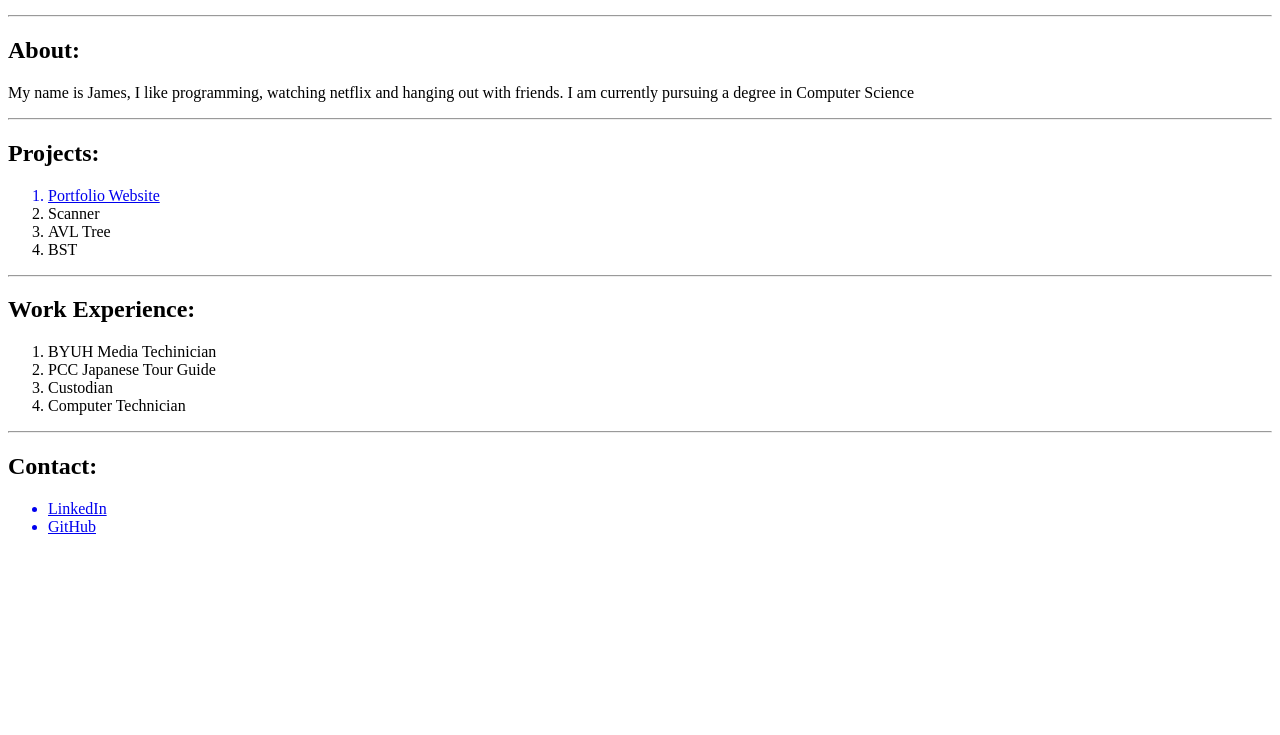
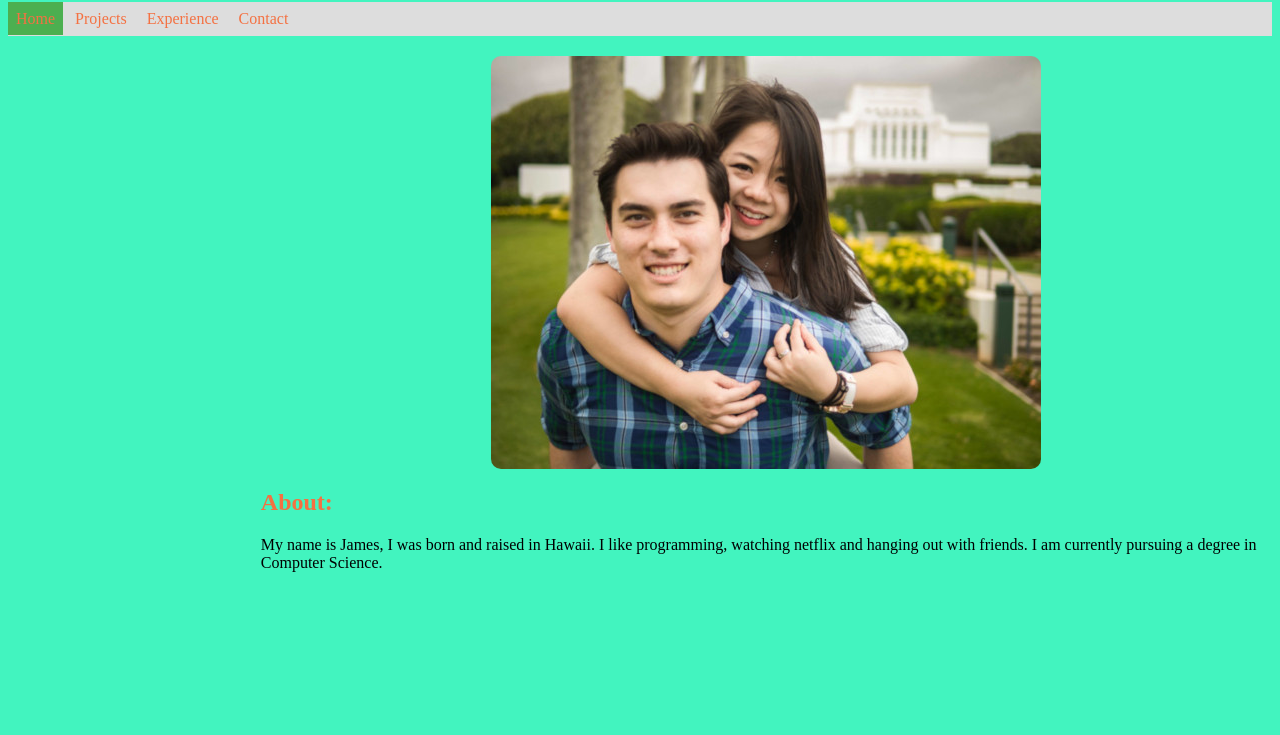
Before and after one commit to jswalker808/gitpractice, a plain HTML site: page index.html in a window 1280 px wide. Shown: the part 65-800 px from the top of the page. Drawn offline with Linux system fonts and the light colour scheme.

Commit message:
Added HTML Files

```diff
--- a/index.html
+++ b/index.html
@@ -3,33 +3,25 @@
 <html>
 <head>
 	<title>James's Portfolio</title>
+	<link rel="stylesheet" href="portfolio.css">
 </head>
 <body>
-	<h1>James' Portfolio</h1>
-	<hr>
-	<h2>About:</h2>
-		<p>My name is James, I like programming, watching netflix and hanging out with friends.  I am currently pursuing a degree in Computer Science</p>
-	<hr>
-	<h2>Projects:</h2>
-		<ol>
-			<a href="http://www.jamesswalker.com"><li>Portfolio Website</li></a>
-			<li>Scanner</li>
-			<li>AVL Tree</li>
-			<li>BST</li>
-		</ol>
-	<hr>
-	<h2>Work Experience:</h2>
-	<ol>
-		<li>BYUH Media Techinician</li>
-		<li>PCC Japanese Tour Guide</li>
-		<li>Custodian</li>
-		<li>Computer Technician</li>
-	</ol>
-	<hr>
-	<h2>Contact:</h2>
-	<ul>
-		<a href="https://www.linkedin.com/in/james-walker-4a0515103/"><li>LinkedIn</li></ol></a>
-		<a href="https://github.com/jswalker808"><li>GitHub</li></a>
+	<h2>James' Portfolio</h2>
+	<ul class="navBar">
+	  <li class="navBarLi"><a href="index.html" class="navBarA active">Home</a></li>
+	  <li class="navBarLi"><a href="projects.html" class="navBarA">Projects</a></li>
+	  <li class="navBarLi"><a href="experience.html" class="navBarA">Experience</a></li>
+	  <li class="navBarLi"><a href="contact.html" class="navBarA">Contact</a></li>
 	</ul>
+	<section>
+	   <aside>
+	   </aside>
+	   <article>
+			 <img src="aboutMe1.jpg">
+			 <h2 id="about">About:</h2>
+			 <p>My name is James, I was born and raised in Hawaii.  I like programming, watching netflix and hanging out with friends.
+					 I am currently pursuing a degree in Computer Science.</p>
+	   </article>
+	 </section>
 </body>
 </html>
--- /dev/null
+++ b/portfolio.css
@@ -0,0 +1,57 @@
+body {
+    background-color: #42f4bf;
+}
+
+h2 {
+  color: #f47142;
+}
+
+a {
+  text-decoration: none;
+  color: black;
+}
+
+img {
+  border-radius: 10px;
+  display: block;
+  margin-left: auto;
+  margin-right: auto;
+}
+
+.active {
+  background-color: #4CAF50;
+}
+
+.navBar {
+    list-style-type: none;
+    margin: 0;
+    margin-bottom: 20px;
+    padding: 0;
+    padding-top: 8px;
+    padding-bottom: 8px;
+    background-color: #dddddd;
+    overflow: hidden;
+    width: auto;
+}
+
+.navBarLi {
+  display: inline;
+}
+
+.navBarA {
+  padding: 8px;
+  margin: 0;
+  color:#f47142;
+}
+
+section {
+ display: flex;
+}
+
+aside {
+ flex: 1
+}
+
+article {
+ flex: 4
+}
```
Also changed, not shown: contact.html (added, +26 -0 lines), experience.html (added, +29 -0 lines), projects.html (added, +28 -0 lines), aboutMe1.jpg (added).
